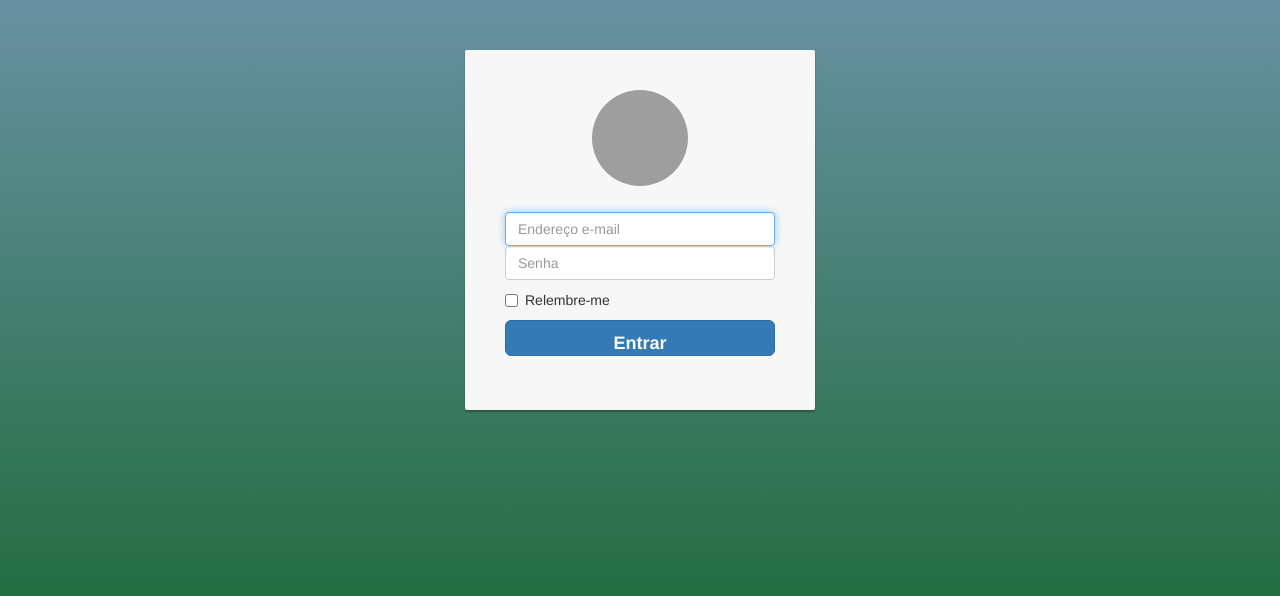
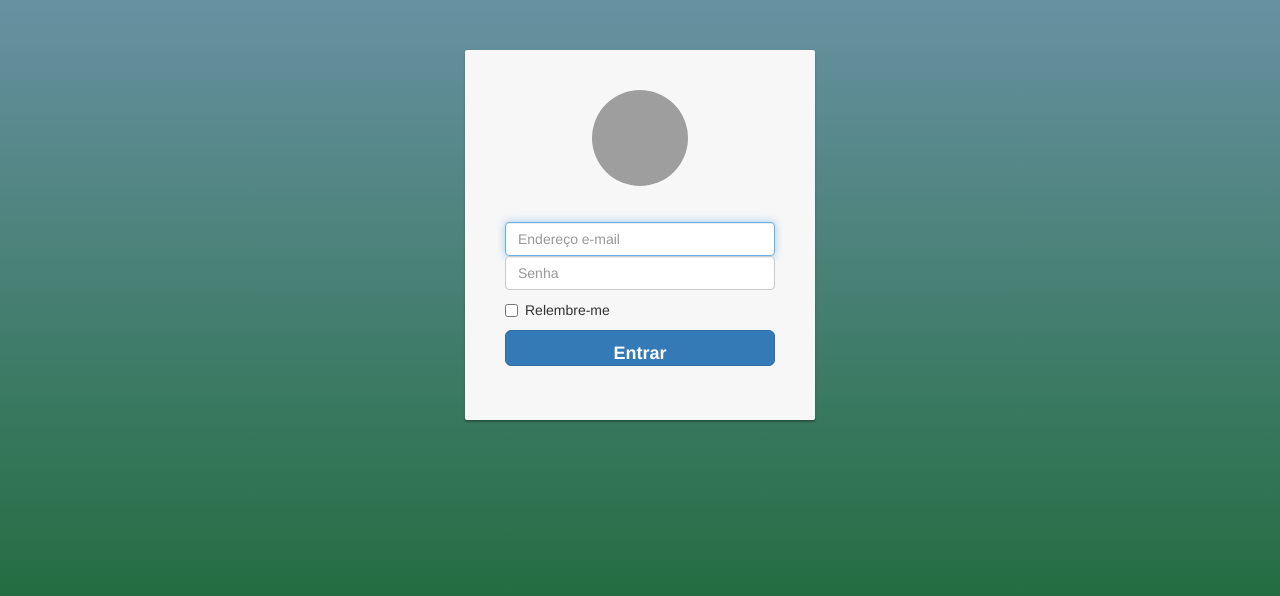
Before and after one commit to pauloonovais/projeto-apresentacao, a PHP site: page /view/login.php in a window 1280 px wide. Shown: the top 596 px of the page. Run offline with PHP 8.4, Linux system fonts and the light colour scheme; some libraries are stand-ins or nearby versions; grey boxes are pictures that could not be loaded.

Commit message:
14/03/2018

```diff
--- a/view/login.php
+++ b/view/login.php
@@ -1,7 +1,5 @@
 <link href="//maxcdn.bootstrapcdn.com/bootstrap/3.3.0/css/bootstrap.min.css" rel="stylesheet" id="bootstrap-css">
 <link href="../css/login.css " rel="stylesheet">
-<script src="//maxcdn.bootstrapcdn.com/bootstrap/3.3.0/js/bootstrap.min.js"></script>
-<script src="//code.jquery.com/jquery-1.11.1.min.js"></script>
 <script src="../js/login.js"></script>
 <!------ Include the above in your HEAD tag ---------->
 
@@ -32,7 +30,7 @@
         <!-- <img class="profile-img-card" src="//lh3.googleusercontent.com/-6V8xOA6M7BA/AAAAAAAAAAI/AAAAAAAAAAA/rzlHcD0KYwo/photo.jpg?sz=120" alt="" /> -->
         <img id="profile-img" class="profile-img-card" src="//ssl.gstatic.com/accounts/ui/avatar_2x.png" />
         <p id="profile-name" class="profile-name-card"></p>
-        <form class="login.php" method="post>
+        <form action="login.php" method="post">
             <span id="reauth-email" class="reauth-email"> </span>
             <input type="email" id="email" name="email" class="form-control" placeholder="Endereço e-mail" required autofocus>
             <input type="password" id="senha" name="senha" class="form-control" placeholder="Senha" required>
```
